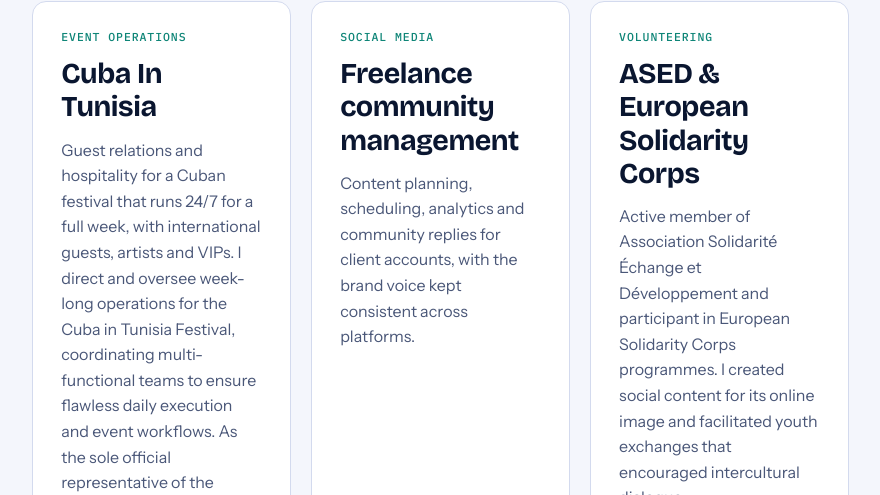
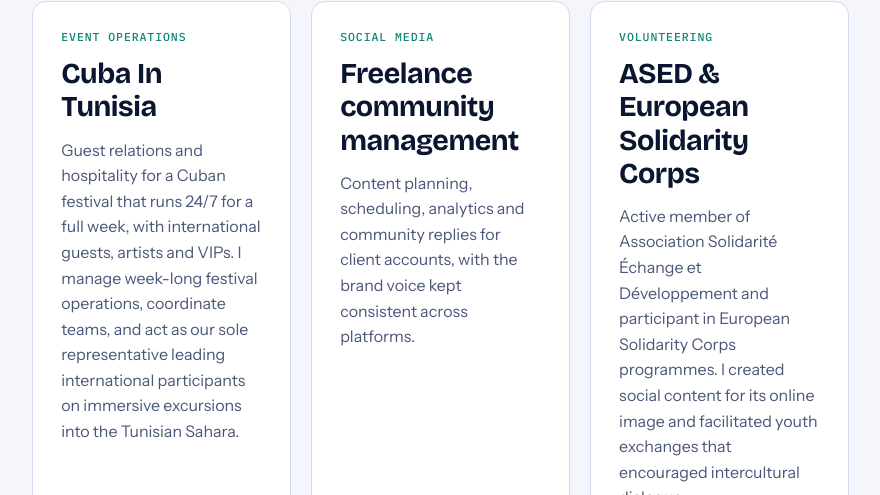
Before and after one commit to arafatraboudi-Marketer/Arafat-Raboudi, a plain HTML site: page index.html in a window 1280 px wide. Shown: the part 3195-3690 px from the top of the page, without its empty margins (351-1231 px from the left). Drawn offline with nearby package versions, Linux system fonts and the light colour scheme.

Commit message:
Update index.html

```diff
--- a/index.html
+++ b/index.html
@@ -424,7 +424,7 @@ body{margin:0}img{max-width:100%}[hidden]{display:none!important}
       <article class="case">
         <span class="tag">Event operations</span>
         <h3>Cuba In Tunisia</h3>
-        <p>Guest relations and hospitality for a Cuban festival that runs 24/7 for a full week, with international guests, artists and VIPs. I direct and oversee week-long operations for the Cuba in Tunisia Festival, coordinating multi-functional teams to ensure flawless daily execution and event workflows. As the sole official representative of the organization, I lead international participants on complex journeys into the Tunisian Sahara, managing on-the-ground logistics, crisis management, participant relations, and cultural translation to deliver a secure, immersive, and memorable experience.</p>
+        <p>Guest relations and hospitality for a Cuban festival that runs 24/7 for a full week, with international guests, artists and VIPs. I manage week-long festival operations, coordinate teams, and act as our sole representative leading international participants on immersive excursions into the Tunisian Sahara.</p>
         <dl>
           <div><dt>Attendees</dt><dd>1000+</dd></div>
           <div><dt>Format</dt><dd>24/7, one week</dd></div>
```
